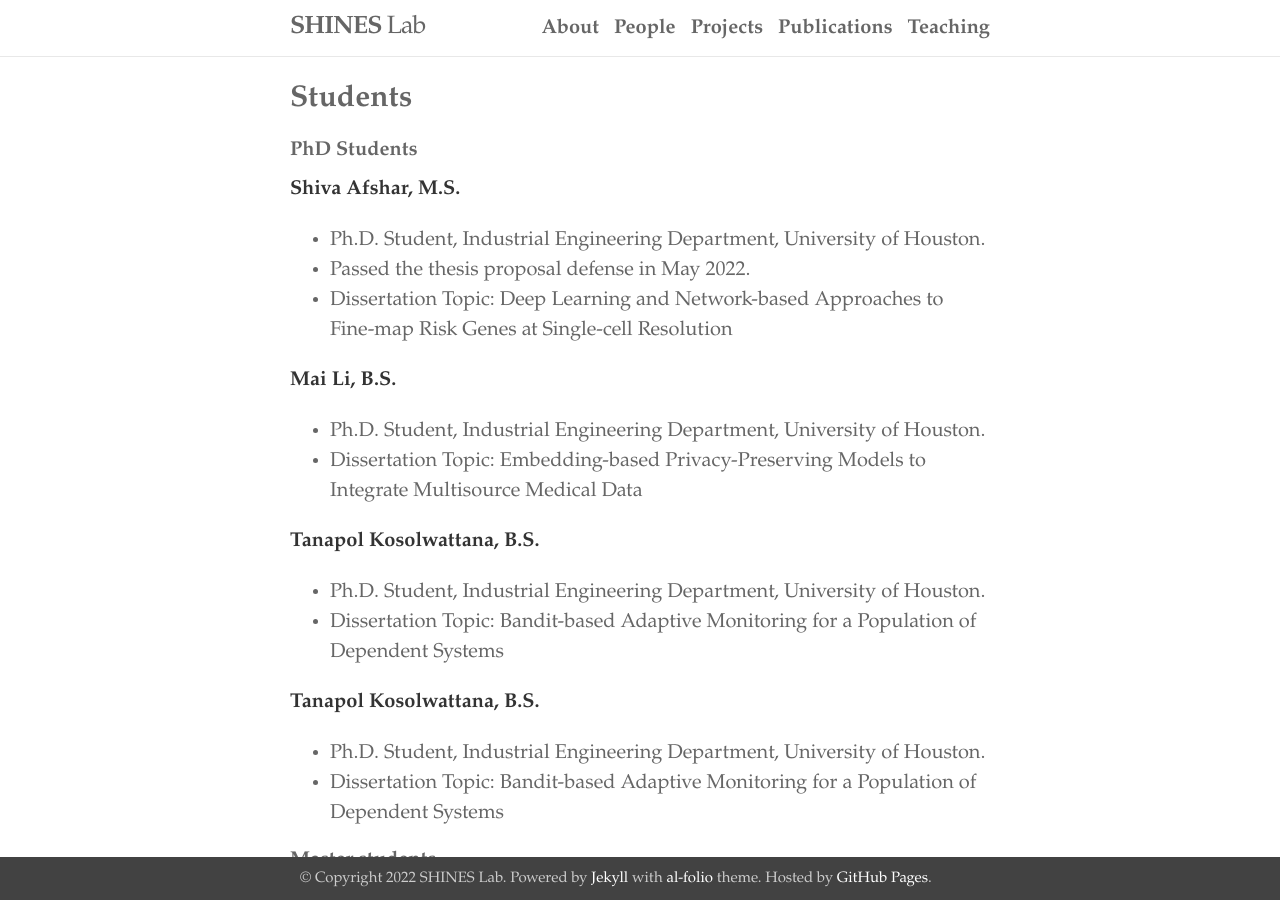
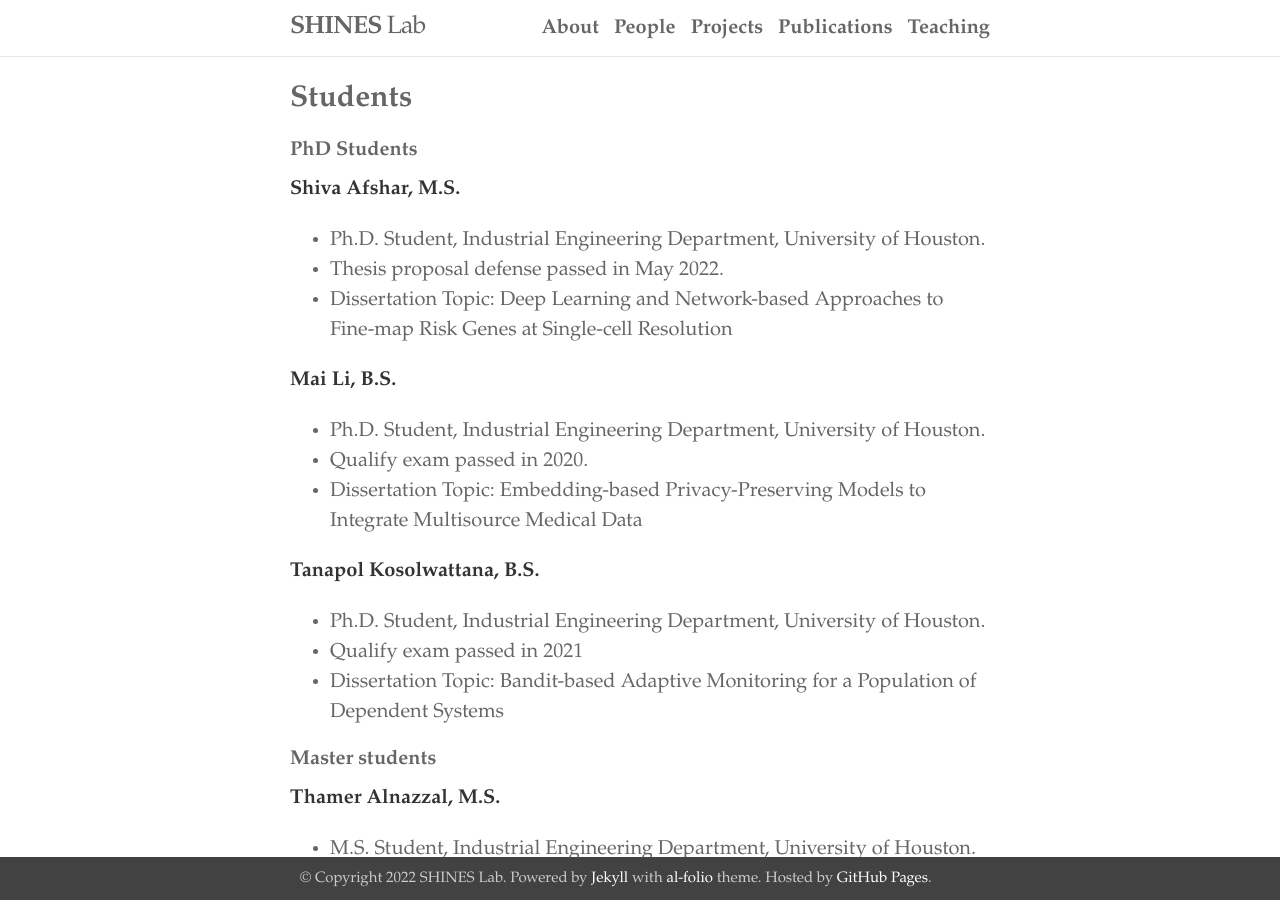
Before and after one commit to shines-lab/shines-lab.github.io, a Jekyll site: the page built from _pages/people.md, in a window 1280 px wide and 900 px high, scrolled down 660 px. Built offline with Jekyll 4.4.1, drawn with Linux system fonts in a browser that asks for light colours.

Commit message:
Update people.md

```diff
--- a/_pages/people.md
+++ b/_pages/people.md
@@ -34,7 +34,7 @@ Assistant Professor, Industrial Engineering Department, University of Houston.
 
 
 * Ph.D. Student, Industrial Engineering Department, University of Houston.
-* Passed the thesis proposal defense in May 2022.
+* Thesis proposal defense passed in May 2022.
 * Dissertation Topic: Deep Learning and Network-based Approaches to Fine-map Risk Genes at Single-cell Resolution
 
 
@@ -43,6 +43,7 @@ Assistant Professor, Industrial Engineering Department, University of Houston.
 **Mai Li, B.S.**
 
 * Ph.D. Student, Industrial Engineering Department, University of Houston.
+* Qualify exam passed in 2020.
 * Dissertation Topic: Embedding-based Privacy-Preserving Models to Integrate Multisource Medical Data
 
 
@@ -52,16 +53,9 @@ Assistant Professor, Industrial Engineering Department, University of Houston.
 
 
 * Ph.D. Student, Industrial Engineering Department, University of Houston.
+* Qualify exam passed in 2021
 * Dissertation Topic: Bandit-based Adaptive Monitoring for a Population of Dependent Systems
 
-
-
-
-**Tanapol Kosolwattana, B.S.**
-
-
-* Ph.D. Student, Industrial Engineering Department, University of Houston.
-* Dissertation Topic: Bandit-based Adaptive Monitoring for a Population of Dependent Systems
 
 
 
```
